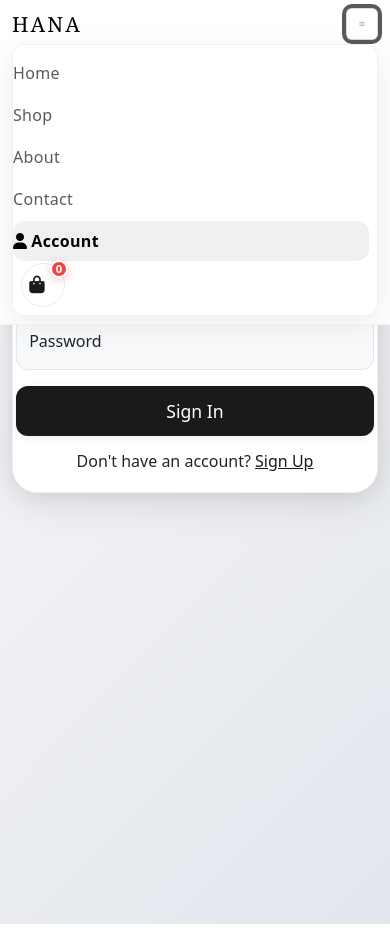
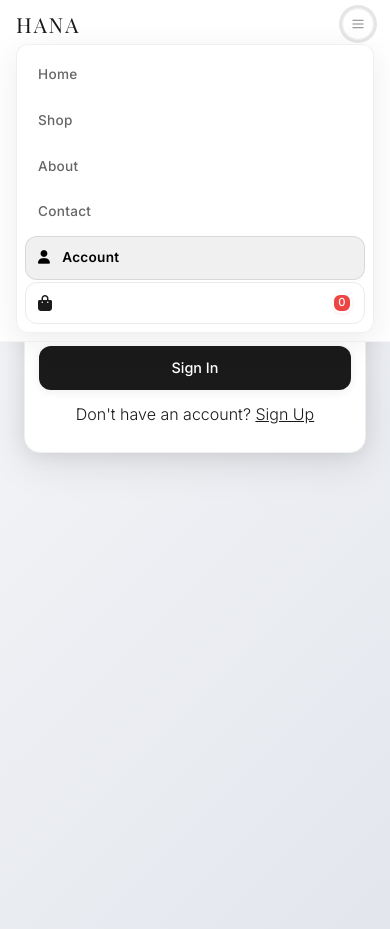
Before and after one commit to DEV12-B/HanaStore, a plain HTML site: page pages/login.html in a window 390 px wide. Both pictures are taken after a click on the button 362 px from the left and 24 px from the top of the page. Drawn offline with nearby package versions, Linux system fonts and the light colour scheme; some packages are replaced by stand-ins of ours; no server answers; a script that the page names is missing; a web font is replaced by a local one.

Commit message:
Fixed Bugs

```diff
--- a/pages/login.html
+++ b/pages/login.html
@@ -4,9 +4,20 @@
   <meta charset="UTF-8">
   <meta name="viewport" content="width=device-width, initial-scale=1.0">
   <title>Sign In / Sign Up | Hana Store</title>
+
+  <!-- Bootstrap CSS -->
+  <link href="https://cdn.jsdelivr.net/npm/bootstrap@5.3.0/dist/css/bootstrap.min.css" rel="stylesheet">
+
+  <!-- Font Awesome -->
+  <link rel="stylesheet" href="https://cdnjs.cloudflare.com/ajax/libs/font-awesome/6.4.0/css/all.min.css">
+
+  <!-- Google Fonts -->
+  <link href="https://fonts.googleapis.com/css2?family=Inter:wght@100;200;300;400;500;600;700&family=Playfair+Display:wght@300;400;500;600;700&display=swap" rel="stylesheet">
+
+  <!-- Custom CSS -->
   <link rel="stylesheet" href="../styles/styles.css">
-  <link rel="stylesheet" href="https://cdn.jsdelivr.net/npm/bootstrap@5.3.0/dist/css/bootstrap.min.css">
-  <link rel="stylesheet" href="https://cdnjs.cloudflare.com/ajax/libs/font-awesome/6.4.0/css/all.min.css">
+
+  <!-- Firebase SDKs -->
   <script src="https://www.gstatic.com/firebasejs/9.22.2/firebase-app-compat.js"></script>
   <script src="https://www.gstatic.com/firebasejs/9.22.2/firebase-auth-compat.js"></script>
   <script src="https://www.gstatic.com/firebasejs/9.22.2/firebase-firestore-compat.js"></script>
@@ -125,53 +136,6 @@
     .form-floating {
       margin-bottom: 1.35rem;
     }
-    /* Cart Icon Specific Styling */
-    .cart-icon {
-      position: relative;
-      display: inline-flex;
-      align-items: center;
-      justify-content: center;
-      width: 44px;
-      height: 44px;
-      border-radius: 50%;
-      background: transparent;
-      transition: all 0.3s ease;
-      margin-left: 0.5rem;
-      border: 1px solid rgba(0,0,0,0.08);
-      color: #1a1a1a !important;
-    }
-    .cart-icon:hover {
-      background: #1a1a1a;
-      color: #ffffff !important;
-      transform: translateY(-2px);
-      box-shadow: 0 8px 25px rgba(0,0,0,0.15);
-      border-color: #1a1a1a;
-    }
-    .cart-icon i {
-      font-size: 1.1rem;
-      color: inherit;
-    }
-    .cart-count {
-      position: absolute;
-      top: -4px;
-      right: -4px;
-      background: #ef4444;
-      color: #ffffff;
-      font-size: 0.7rem;
-      font-weight: 600;
-      width: 18px;
-      height: 18px;
-      border-radius: 50%;
-      display: flex;
-      align-items: center;
-      justify-content: center;
-      transition: all 0.3s ease;
-      border: 2px solid #ffffff;
-      box-shadow: 0 2px 8px rgba(239, 68, 68, 0.3);
-    }
-    .cart-count:empty {
-      display: none;
-    }
     @media (min-width: 601px) and (max-width: 1024px) {
       .auth-card {
         padding: 2rem 1.5rem 2.5rem 1.5rem;
@@ -191,6 +155,156 @@
       .auth-card {
         padding: 0.8rem 0.2rem 1.2rem 0.2rem;
         margin: 80px 0 0 0;
+      }
+    }
+    /* Enhanced responsive styling for better form experience */
+    @media (max-width: 768px) {
+      .auth-card {
+        margin: 100px 1rem 0 1rem;
+        padding: 1.5rem 1.25rem 2rem 1.25rem;
+        max-width: 100%;
+        border-radius: 20px;
+      }
+      .auth-logo {
+        margin-bottom: 1.25rem;
+      }
+      .auth-logo i {
+        font-size: 2.2rem;
+        padding: 0.6rem 0.8rem;
+      }
+      .auth-title {
+        font-size: 1.8rem;
+        margin-bottom: 1rem;
+      }
+      .form-floating {
+        margin-bottom: 1.25rem;
+      }
+      .form-control {
+        padding: 0.8rem 1rem;
+        font-size: 1rem;
+      }
+      .btn-primary {
+        padding: 0.8rem 0;
+        font-size: 1rem;
+      }
+      .auth-error,
+      .auth-success {
+        margin-bottom: 0.75rem;
+        font-size: 0.9rem;
+      }
+      .text-center.mt-3 {
+        margin-top: 1rem !important;
+      }
+    }
+    @media (max-width: 576px) {
+      .auth-card {
+        margin: 90px 0.75rem 0 0.75rem;
+        padding: 1.25rem 1rem 1.75rem 1rem;
+        border-radius: 18px;
+      }
+      .auth-logo {
+        margin-bottom: 1rem;
+      }
+      .auth-logo i {
+        font-size: 2rem;
+        padding: 0.5rem 0.7rem;
+      }
+      .auth-title {
+        font-size: 1.6rem;
+        margin-bottom: 0.875rem;
+      }
+      .form-floating {
+        margin-bottom: 1rem;
+      }
+      .form-control {
+        padding: 0.75rem 0.875rem;
+        font-size: 0.95rem;
+      }
+      .btn-primary {
+        padding: 0.75rem 0;
+        font-size: 0.95rem;
+      }
+      .auth-error,
+      .auth-success {
+        margin-bottom: 0.625rem;
+        font-size: 0.85rem;
+      }
+      .text-center.mt-3 {
+        margin-top: 0.875rem !important;
+      }
+    }
+    @media (max-width: 480px) {
+      .auth-card {
+        margin: 85px 0.5rem 0 0.5rem;
+        padding: 1rem 0.875rem 1.5rem 0.875rem;
+        border-radius: 16px;
+      }
+      .auth-logo {
+        margin-bottom: 0.875rem;
+      }
+      .auth-logo i {
+        font-size: 1.8rem;
+        padding: 0.45rem 0.6rem;
+      }
+      .auth-title {
+        font-size: 1.4rem;
+        margin-bottom: 0.75rem;
+      }
+      .form-floating {
+        margin-bottom: 0.875rem;
+      }
+      .form-control {
+        padding: 0.7rem 0.75rem;
+        font-size: 0.9rem;
+      }
+      .btn-primary {
+        padding: 0.7rem 0;
+        font-size: 0.9rem;
+      }
+      .auth-error,
+      .auth-success {
+        margin-bottom: 0.5rem;
+        font-size: 0.8rem;
+      }
+      .text-center.mt-3 {
+        margin-top: 0.75rem !important;
+      }
+    }
+    @media (max-width: 360px) {
+      .auth-card {
+        margin: 80px 0.25rem 0 0.25rem;
+        padding: 0.875rem 0.75rem 1.25rem 0.75rem;
+        border-radius: 14px;
+      }
+      .auth-logo {
+        margin-bottom: 0.75rem;
+      }
+      .auth-logo i {
+        font-size: 1.6rem;
+        padding: 0.4rem 0.5rem;
+      }
+      .auth-title {
+        font-size: 1.2rem;
+        margin-bottom: 0.625rem;
+      }
+      .form-floating {
+        margin-bottom: 0.75rem;
+      }
+      .form-control {
+        padding: 0.625rem 0.625rem;
+        font-size: 0.85rem;
+      }
+      .btn-primary {
+        padding: 0.625rem 0;
+        font-size: 0.85rem;
+      }
+      .auth-error,
+      .auth-success {
+        margin-bottom: 0.375rem;
+        font-size: 0.75rem;
+      }
+      .text-center.mt-3 {
+        margin-top: 0.625rem !important;
       }
     }
   </style>
@@ -216,15 +330,7 @@
           <span class="brand-subtitle">STORE</span>
         </a>
 
-        <button
-          class="navbar-toggler"
-          type="button"
-          data-bs-toggle="collapse"
-          data-bs-target="#navbarNav"
-          aria-controls="navbarNav"
-          aria-expanded="false"
-          aria-label="Toggle navigation"
-        >
+        <button class="navbar-toggler" type="button" data-bs-toggle="collapse" data-bs-target="#navbarNav">
           <span class="navbar-toggler-icon"></span>
         </button>
 
@@ -256,14 +362,9 @@
               </ul>
             </li>
             <li class="nav-item">
-              <a
-                class="nav-link cart-icon"
-                href="#"
-                onclick="showCart()"
-                aria-label="Shopping cart"
-              >
-                <i class="fas fa-shopping-bag" aria-hidden="true"></i>
-                <span class="cart-count" aria-live="polite">0</span>
+              <a class="nav-link cart-icon" href="#" onclick="showCart()">
+                <i class="fas fa-shopping-bag"></i>
+                <span class="cart-count">0</span>
               </a>
             </li>
           </ul>
@@ -382,6 +483,7 @@
         }
       };
     </script>
+
     <!-- Bootstrap JS -->
     <script src="https://cdn.jsdelivr.net/npm/bootstrap@5.3.0/dist/js/bootstrap.bundle.min.js"></script>
 </body>
```
